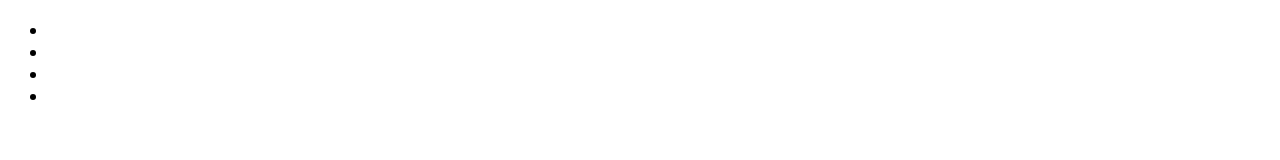
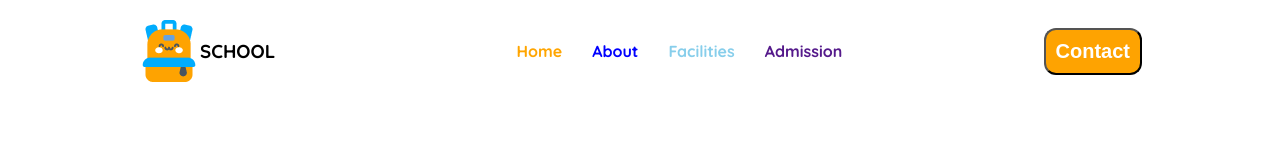
Before and after one commit to sourav98765/Assignment_2, a plain HTML site: page index.html in a window 1280 px wide. Drawn offline with Linux system fonts and the light colour scheme.

Commit message:
nav ber add

```diff
--- a/index.html
+++ b/index.html
@@ -6,17 +6,24 @@
     <title>Document</title>
     <link rel="stylesheet" href="styles/styles.css">
 </head>
-<body>
-    <header class="">
-        <nav class="">
-            <h3 class="">
-                <ul class="">
-                    <li class=""><a href="" class=""></a></li>
-                    <li class=""><a href="" class=""></a></li>
-                    <li class=""><a href="" class=""></a></li>
-                    <li class=""><a href="" class=""></a></li>
+<body class="quicksand">
+    <header class="bg-light">
+        <nav class="display-flex nav1">
+
+                <div class="display-flex">
+                    <img src="assets/logo.png" alt="">
+                     <h3 class="">SCHOOL</h3>
+               </div>
+                <ul class="display-flex list">
+                    <li class=""><a href="" class="nav-link orange">Home</a></li>
+                    <li class=""><a href="" class="nav-link blue">About</a></li>
+                    <li class=""><a href="" class="nav-link skyblue">Facilities</a></li>
+                    <li class=""><a href="" class="nav-link purple">Admission</a></li>
                 </ul>
-            </h3>
+                <div >
+                    <button class="bt-primary">Contact</button>
+                </div>
+
         </nav>
     </header>
 
--- a/styles/styles.css
+++ b/styles/styles.css
@@ -0,0 +1,53 @@
+
+@import url('https://fonts.googleapis.com/css2?family=Quicksand:wght@300..700&display=swap');
+
+.quicksand {
+  font-family: "Quicksand", serif;
+  font-optical-sizing: auto;
+  font-weight: 600px;
+  font-style: normal;
+}
+/* share style */
+.display-flex{
+    display: flex;
+}
+.bt-primary{
+    background-color: #FEA301;
+    color: white;
+    padding: 10px 10px;
+    font-size: 20px;
+    font-weight: 600;
+    border-radius: 12px;
+}
+/* colour */
+ .orange{
+    color: orange;
+ }
+ .blue{
+    color: blue;
+ }
+ .skyblue{
+    color: skyblue;
+ }
+ .purple{
+    colour{
+        color: purple;
+    }
+ }
+/* nav style */
+.nav1{
+    justify-content: space-between;
+    align-items: center;
+    margin-left: 130px;
+    margin-right: 130px;
+    margin-top: 20px;
+    margin-bottom: 20px;
+}
+.list{
+    gap: 30px;
+    list-style: none;
+}
+.nav-link{
+    text-decoration: none;
+    font-weight: bold;
+}
```
Also changed, not shown: assets/bg.png (added), assets/dribble.png (added), assets/elementary.png (added), assets/fb.png (added), assets/google+.png (added), assets/hero-kids.png (added), assets/kinder.png (added), assets/logo.png (added), assets/middle.png (added), assets/story-1.png (added), assets/story-2.png (added), assets/story-3.png (added), assets/story-4.png (added), assets/story-5.png (added), 1 more files.
